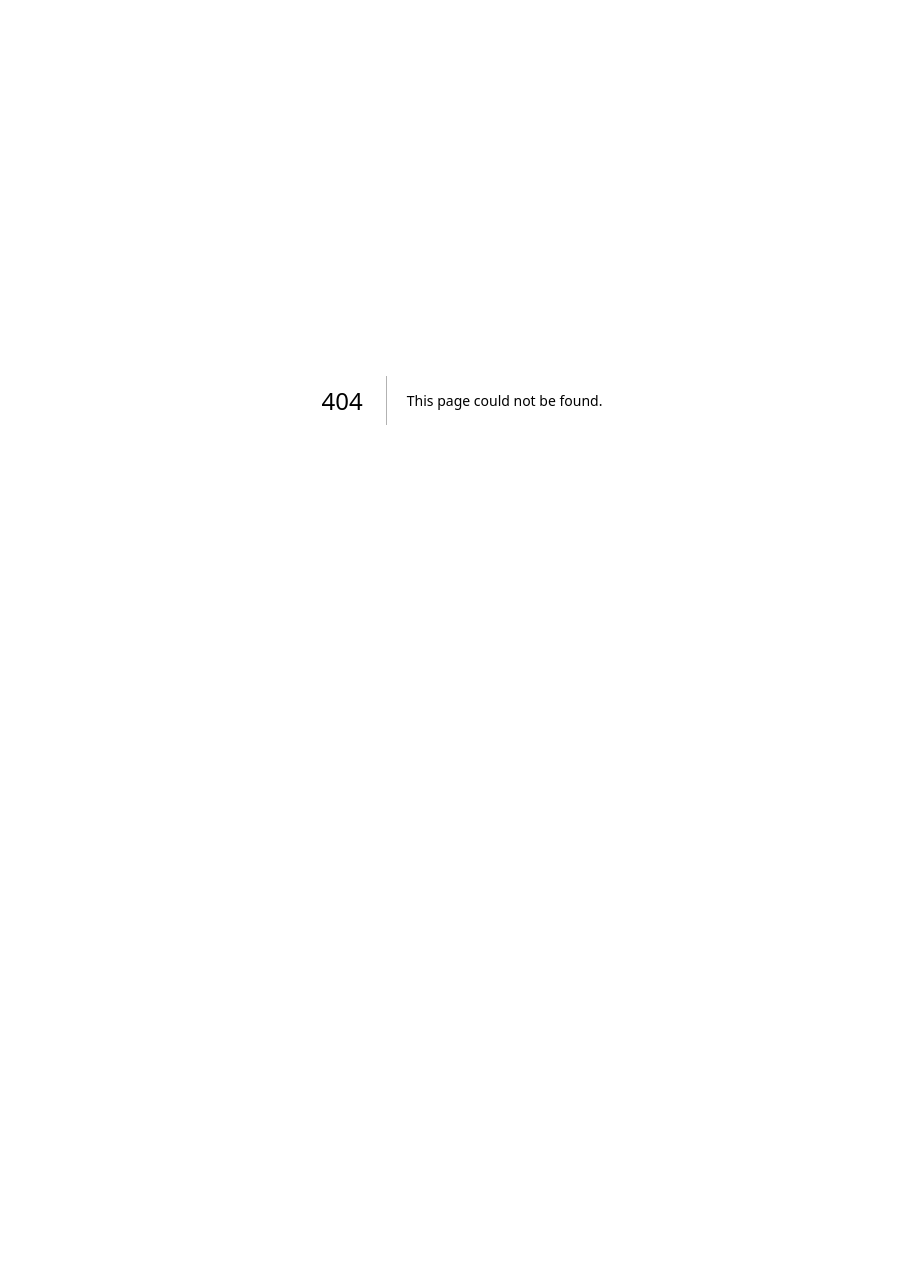
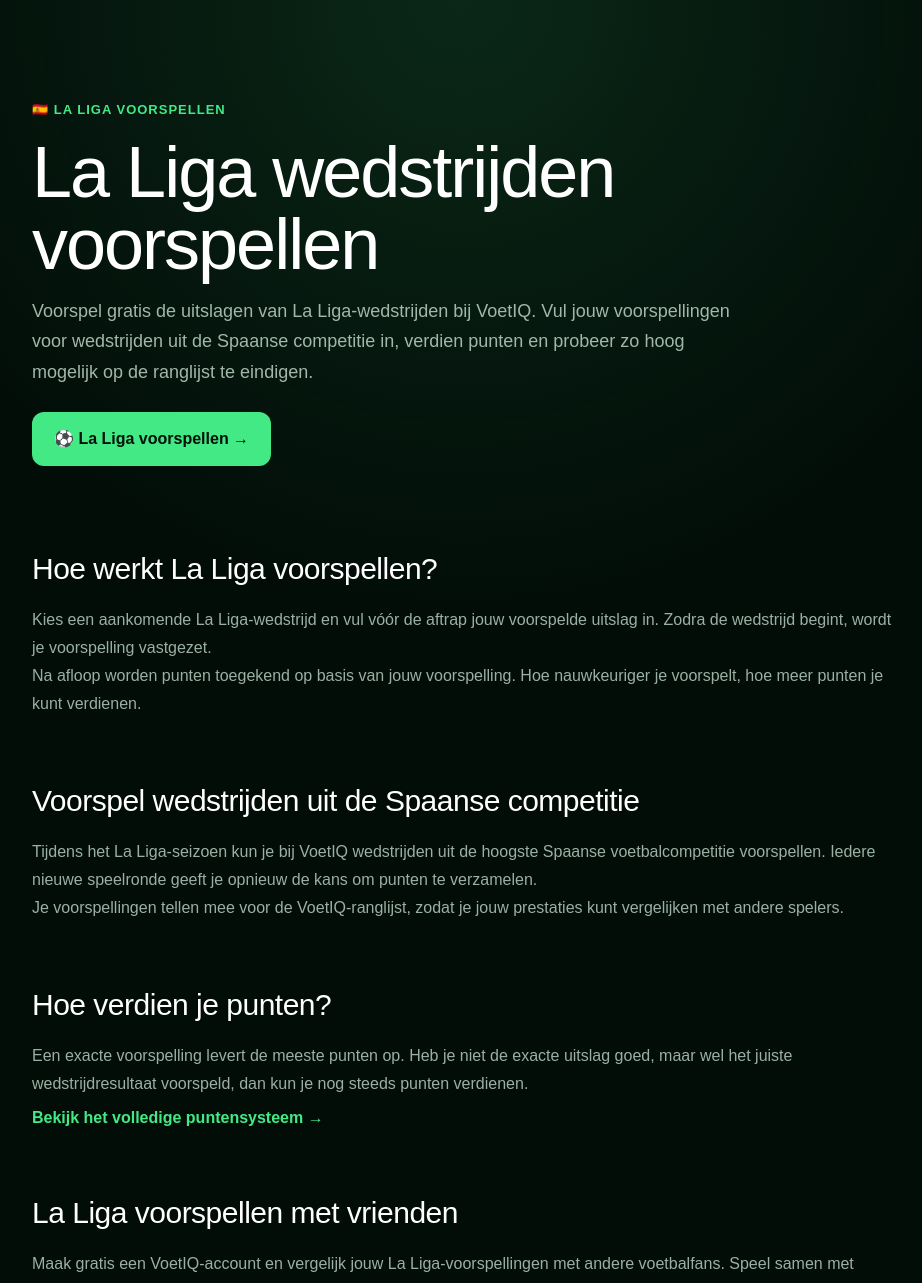
Before and after one commit to MGODamian/voetiq, a Next.js app: page /la-liga-voorspellen in a window 1280 px wide. Before the commit this address had no page. Shown: the top 1283 px of the page, without its empty margins (178-1100 px from the left). Before the commit the page ends 800 px from the top, so only its background shows below. Built offline with nearby package versions, Linux system fonts and the light colour scheme.

Commit message:
Create page.tsx

```diff
--- /dev/null
+++ b/app/la-liga-voorspellen/page.tsx
@@ -0,0 +1,269 @@
+import type { Metadata } from "next";
+import Link from "next/link";
+
+export const metadata: Metadata = {
+  title: "La Liga voorspellen | Voorspel wedstrijden gratis",
+  description:
+    "Voorspel gratis La Liga-wedstrijden bij VoetIQ. Voorspel uitslagen uit de Spaanse voetbalcompetitie, verdien punten en klim op de ranglijst.",
+  alternates: {
+    canonical: "https://voetiq.nl/la-liga-voorspellen",
+  },
+  openGraph: {
+    title: "La Liga voorspellen | VoetIQ",
+    description:
+      "Voorspel gratis La Liga-wedstrijden, verdien punten en vergelijk jouw voorspellingen met andere voetbalfans.",
+    url: "https://voetiq.nl/la-liga-voorspellen",
+    siteName: "VoetIQ",
+    locale: "nl_NL",
+    type: "website",
+  },
+  robots: {
+    index: true,
+    follow: true,
+  },
+};
+
+const structuredData = {
+  "@context": "https://schema.org",
+  "@type": "WebPage",
+
+  name: "La Liga voorspellen",
+  url: "https://voetiq.nl/la-liga-voorspellen",
+
+  description:
+    "Voorspel gratis La Liga-wedstrijden bij VoetIQ, verdien punten en vergelijk jouw voorspellingen met andere voetbalfans.",
+
+  inLanguage: "nl-NL",
+
+  isPartOf: {
+    "@type": "WebSite",
+    name: "VoetIQ",
+    url: "https://voetiq.nl/",
+  },
+
+  publisher: {
+    "@type": "Organization",
+    name: "VoetIQ",
+    url: "https://voetiq.nl/",
+  },
+
+  about: {
+    "@type": "SportsOrganization",
+    name: "La Liga",
+    sport: "Voetbal",
+  },
+};
+
+export default function LaLigaVoorspellenPage() {
+  return (
+    <main
+      style={{
+        minHeight: "100vh",
+        background:
+          "radial-gradient(circle at top, rgba(66,233,133,0.12), transparent 32%), #020d08",
+        color: "white",
+      }}
+    >
+      <script
+        type="application/ld+json"
+        dangerouslySetInnerHTML={{
+          __html: JSON.stringify(structuredData).replace(/</g, "\\u003c"),
+        }}
+      />
+
+      <section
+        style={{
+          maxWidth: "900px",
+          margin: "0 auto",
+          padding: "100px 20px 80px",
+        }}
+      >
+        <div
+          style={{
+            color: "#42e985",
+            fontSize: "13px",
+            fontWeight: 900,
+            letterSpacing: "1px",
+          }}
+        >
+          🇪🇸 LA LIGA VOORSPELLEN
+        </div>
+
+        <h1
+          style={{
+            margin: "16px 0",
+            fontSize: "clamp(42px, 7vw, 72px)",
+            lineHeight: 1,
+            letterSpacing: "-2px",
+          }}
+        >
+          La Liga wedstrijden voorspellen
+        </h1>
+
+        <p
+          style={{
+            maxWidth: "720px",
+            color: "#a2b7aa",
+            fontSize: "18px",
+            lineHeight: 1.7,
+          }}
+        >
+          Voorspel gratis de uitslagen van La Liga-wedstrijden bij VoetIQ.
+          Vul jouw voorspellingen voor wedstrijden uit de Spaanse competitie
+          in, verdien punten en probeer zo hoog mogelijk op de ranglijst te
+          eindigen.
+        </p>
+
+        <Link
+          href="/wedstrijden?competition=PD"
+          style={{
+            display: "inline-block",
+            marginTop: "25px",
+            padding: "15px 22px",
+            borderRadius: "12px",
+            background: "#42e985",
+            color: "#021108",
+            textDecoration: "none",
+            fontWeight: 900,
+          }}
+        >
+          ⚽ La Liga voorspellen →
+        </Link>
+
+        <section style={{ marginTop: "80px" }}>
+          <h2 style={headingStyle}>Hoe werkt La Liga voorspellen?</h2>
+
+          <p style={textStyle}>
+            Kies een aankomende La Liga-wedstrijd en vul vóór de aftrap jouw
+            voorspelde uitslag in. Zodra de wedstrijd begint, wordt je
+            voorspelling vastgezet.
+          </p>
+
+          <p style={textStyle}>
+            Na afloop worden punten toegekend op basis van jouw voorspelling.
+            Hoe nauwkeuriger je voorspelt, hoe meer punten je kunt verdienen.
+          </p>
+        </section>
+
+        <section style={{ marginTop: "60px" }}>
+          <h2 style={headingStyle}>
+            Voorspel wedstrijden uit de Spaanse competitie
+          </h2>
+
+          <p style={textStyle}>
+            Tijdens het La Liga-seizoen kun je bij VoetIQ wedstrijden uit de
+            hoogste Spaanse voetbalcompetitie voorspellen. Iedere nieuwe
+            speelronde geeft je opnieuw de kans om punten te verzamelen.
+          </p>
+
+          <p style={textStyle}>
+            Je voorspellingen tellen mee voor de VoetIQ-ranglijst, zodat je
+            jouw prestaties kunt vergelijken met andere spelers.
+          </p>
+        </section>
+
+        <section style={{ marginTop: "60px" }}>
+          <h2 style={headingStyle}>Hoe verdien je punten?</h2>
+
+          <p style={textStyle}>
+            Een exacte voorspelling levert de meeste punten op. Heb je niet
+            de exacte uitslag goed, maar wel het juiste wedstrijdresultaat
+            voorspeld, dan kun je nog steeds punten verdienen.
+          </p>
+
+          <Link href="/hoe-werkt-het" style={linkStyle}>
+            Bekijk het volledige puntensysteem →
+          </Link>
+        </section>
+
+        <section style={{ marginTop: "60px" }}>
+          <h2 style={headingStyle}>La Liga voorspellen met vrienden</h2>
+
+          <p style={textStyle}>
+            Maak gratis een VoetIQ-account en vergelijk jouw
+            La Liga-voorspellingen met andere voetbalfans. Speel samen met
+            vrienden en ontdek wie uiteindelijk de meeste punten verzamelt.
+          </p>
+        </section>
+
+        <section
+          style={{
+            marginTop: "70px",
+            padding: "35px",
+            borderRadius: "20px",
+            textAlign: "center",
+            background: "rgba(66,233,133,0.07)",
+            border: "1px solid rgba(66,233,133,0.16)",
+          }}
+        >
+          <h2
+            style={{
+              margin: 0,
+              fontSize: "30px",
+            }}
+          >
+            Klaar om La Liga te voorspellen?
+          </h2>
+
+          <p
+            style={{
+              ...textStyle,
+              maxWidth: "600px",
+              margin: "14px auto 0",
+            }}
+          >
+            Voorspel aankomende wedstrijden, verzamel punten en test jouw
+            kennis van La Liga.
+          </p>
+
+          <Link
+            href="/wedstrijden?competition=PD"
+            style={{
+              display: "inline-block",
+              marginTop: "22px",
+              padding: "15px 22px",
+              borderRadius: "12px",
+              background: "#42e985",
+              color: "#021108",
+              textDecoration: "none",
+              fontWeight: 900,
+            }}
+          >
+            Start met voorspellen →
+          </Link>
+        </section>
+
+        <div
+          style={{
+            marginTop: "45px",
+            textAlign: "center",
+          }}
+        >
+          <Link href="/voetbal-voorspellen" style={linkStyle}>
+            ← Bekijk alle voetbalcompetities
+          </Link>
+        </div>
+      </section>
+    </main>
+  );
+}
+
+const headingStyle: React.CSSProperties = {
+  margin: "0 0 15px",
+  fontSize: "30px",
+  letterSpacing: "-0.5px",
+};
+
+const textStyle: React.CSSProperties = {
+  color: "#9bb0a4",
+  fontSize: "16px",
+  lineHeight: 1.75,
+};
+
+const linkStyle: React.CSSProperties = {
+  display: "inline-block",
+  marginTop: "8px",
+  color: "#42e985",
+  textDecoration: "none",
+  fontWeight: 800,
+};
```
